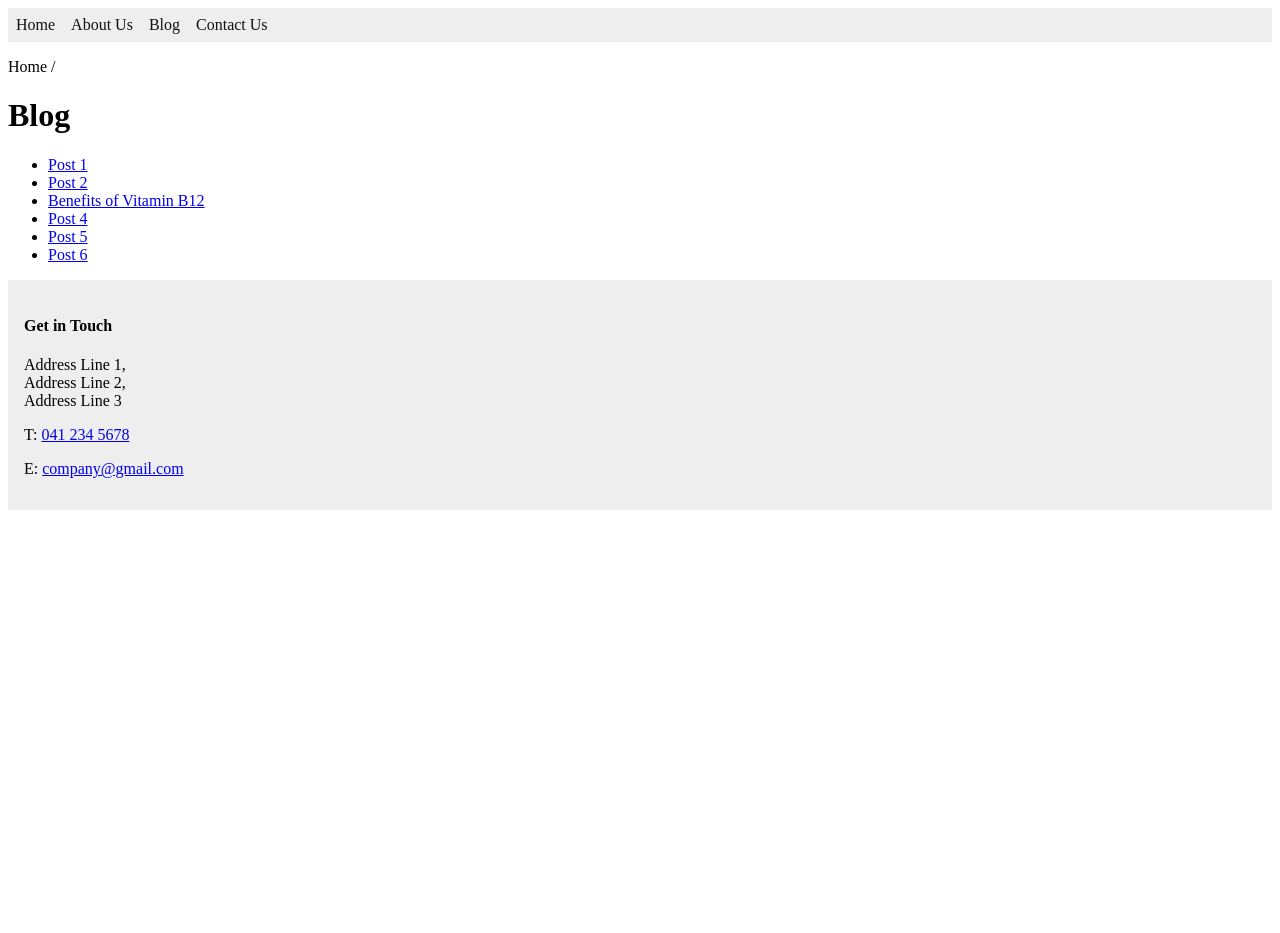
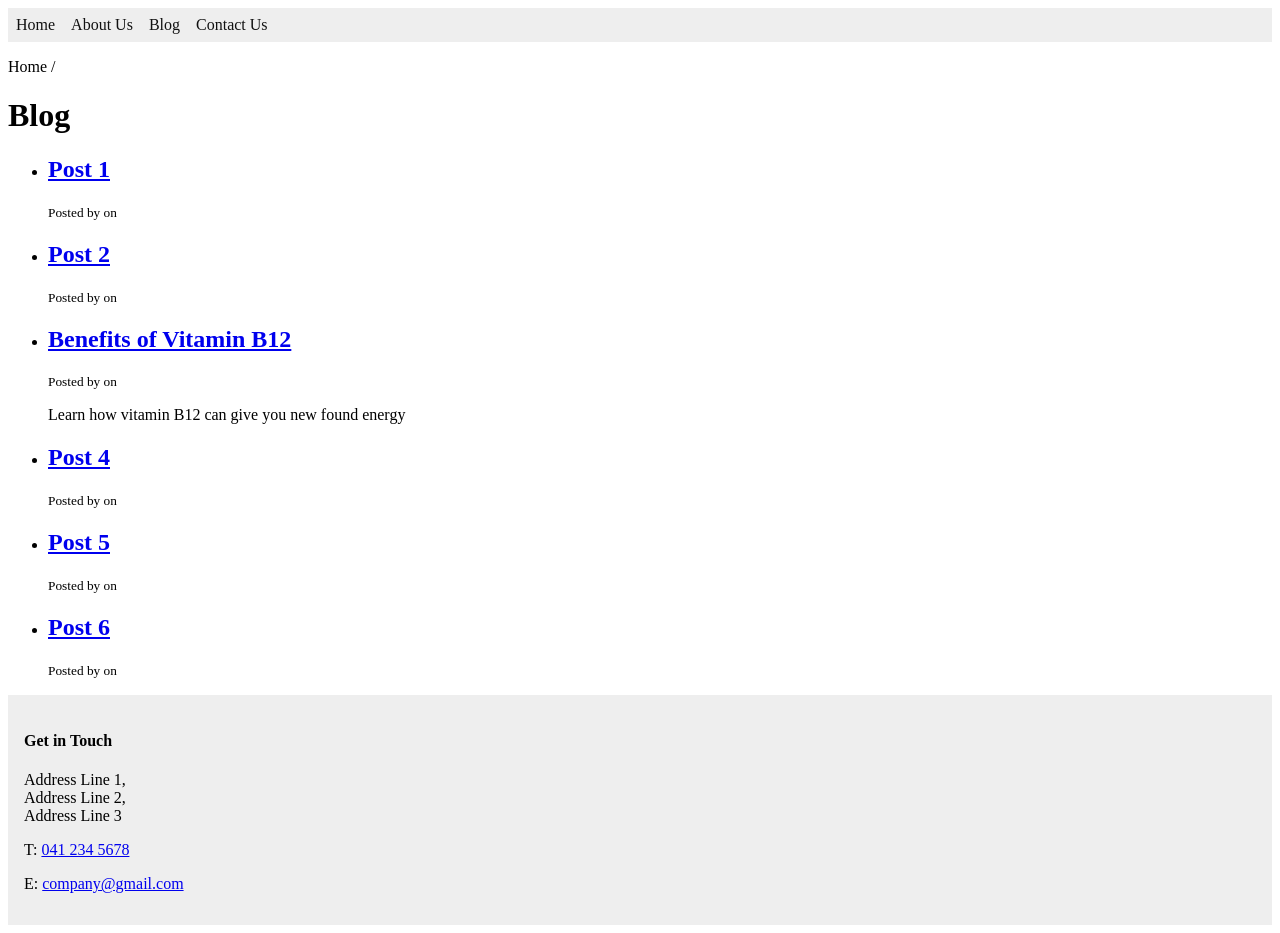
Before and after one commit to jastew/jekyll-template, a Jekyll site: the page built from blog.html, in a window 1280 px wide. Built offline with Jekyll 4.4.1, drawn with Linux system fonts in a browser that asks for light colours; before the commit the page ends 900 px from its top, so only the background shows below that.

Commit message:
Updated '_includes/layout/posts.html' via CloudCannon

```diff
--- a/_includes/layout/posts.html
+++ b/_includes/layout/posts.html
@@ -1,7 +1,9 @@
-<ul>
+<ul class="posts__items">
     {% for post in include.posts %}
-    <li>
-        <a href="{{ post.url }}">{{ post.title }}</a>
+    <li class="posts__item">
+        <h2><a href="{{ post.url }}">{{ post.title }}</a></h2>
+        <p><small>Posted by {{ author.name }} on {{ page.date | date: "%-d %B, %Y" }}</small></p>
+        <p>{{ post.description }}</p>
     </li>
     {% endfor %}
 </ul>
```
